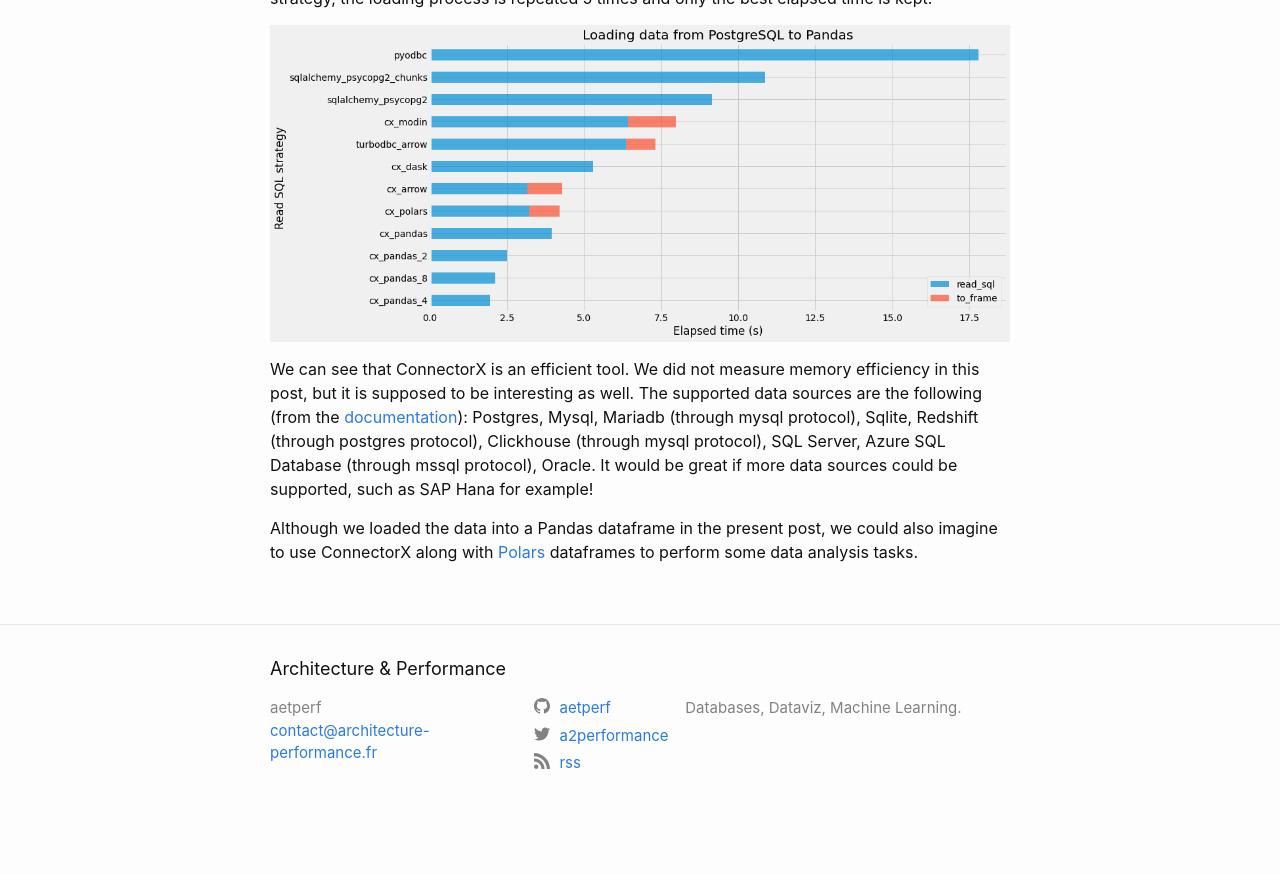
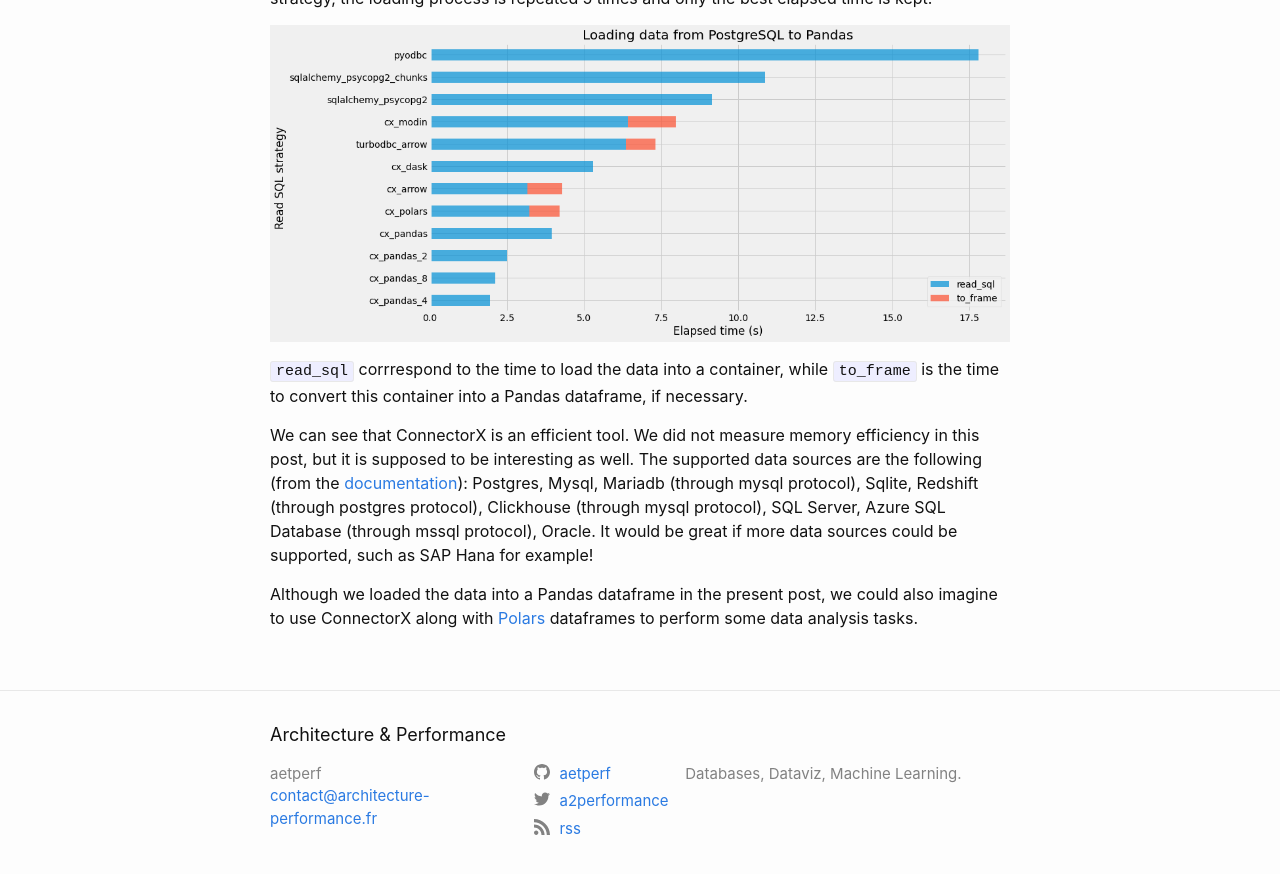
Before and after one commit to aetperf/aetperf.github.io, a Jekyll site: the page built from _posts/2022-04-20-Loading-data-from-PostgreSQL-to-Pandas-with-ConnectorX.md, in a window 1280 px wide and 900 px high, scrolled down 7768 px. Shown: the top 874 px of the window. Built offline with Jekyll 4.4.1, drawn with Linux system fonts in a browser that asks for light colours; comment, search, counter and statistics services are not loaded; before the commit the page ends 8603 px from its top, so only the background shows below that.

Commit message:
small update

```diff
--- a/_posts/2022-04-20-Loading-data-from-PostgreSQL-to-Pandas-with-ConnectorX.md
+++ b/_posts/2022-04-20-Loading-data-from-PostgreSQL-to-Pandas-with-ConnectorX.md
@@ -447,6 +447,7 @@
   <img width="1000" src="/img/2022-04-20_01/output_92_0.png" alt="Elapsed time">
 </p>
 
+`read_sql` corrrespond to the time to load the data into a container, while `to_frame` is the time to convert this container into a Pandas dataframe, if necessary.
 
 We can see that ConnectorX is an efficient tool. We did not measure memory efficiency in this post, but it is supposed to be interesting as well. The supported data sources are the following (from the [documentation](https://sfu-db.github.io/connector-x/intro.html)): Postgres, Mysql, Mariadb (through mysql protocol), Sqlite, Redshift (through postgres protocol), Clickhouse (through mysql protocol), SQL Server, Azure SQL Database (through mssql protocol), Oracle. It would be great if more data sources could be supported, such as SAP Hana for example!
 
```
